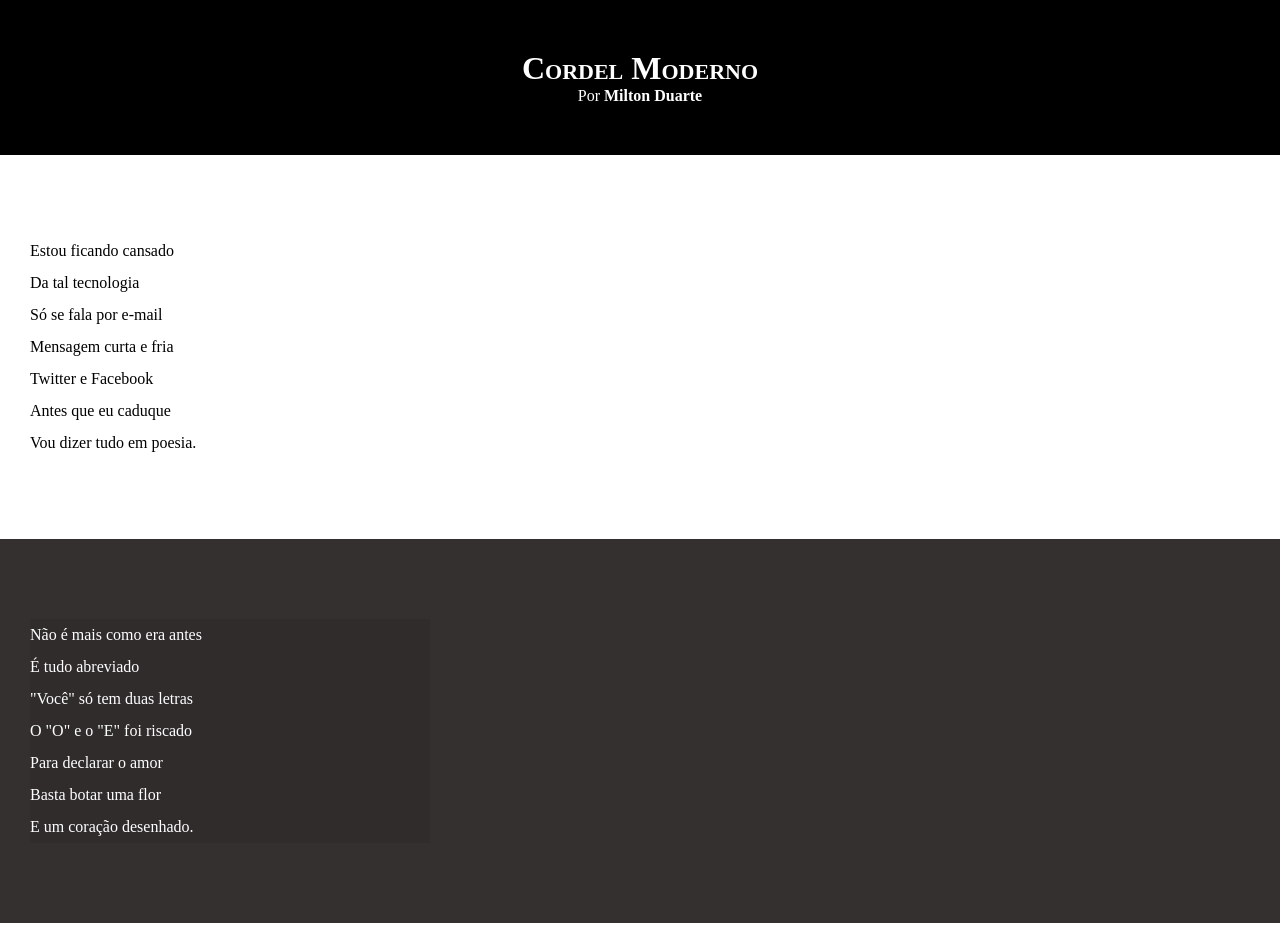
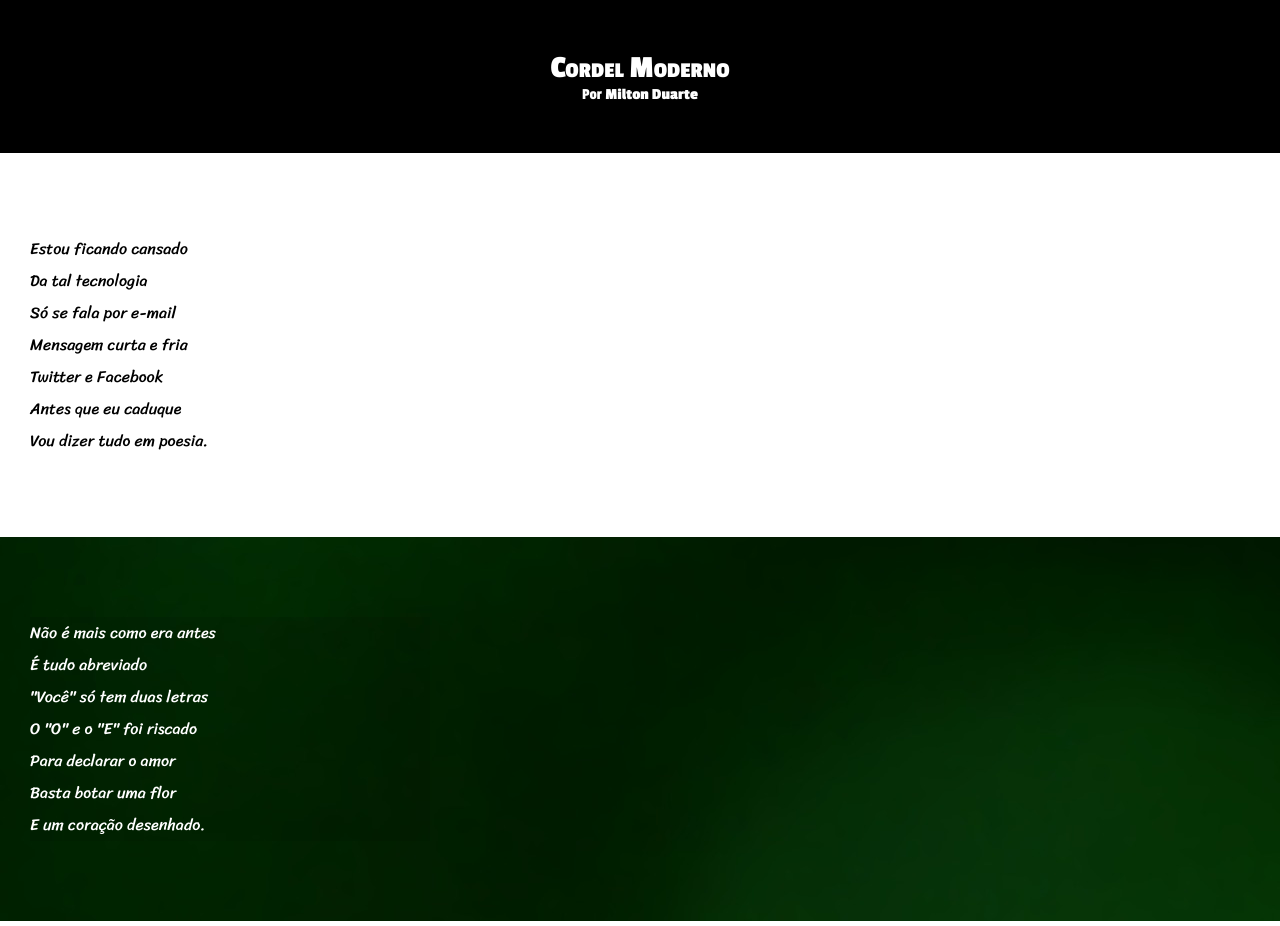
Before and after one commit to pedroaf12/html-css, a plain HTML site: page desafios/d012/index.html in a window 1280 px wide. Shown: the top 926 px of the page. Drawn offline with Linux system fonts and the light colour scheme.

```diff
--- a/desafios/d012/estilo/style.css
+++ b/desafios/d012/estilo/style.css
@@ -1,4 +1,8 @@
 @charset "UTF-8";
+
+@import url('https://fonts.googleapis.com/css2?family=Bebas+Neue&family=Passion+One:wght@400;700;900&display=swap');
+
+@import url('https://fonts.googleapis.com/css2?family=Bebas+Neue&family=Passion+One:wght@400;700;900&family=Sriracha&display=swap');
 
 * {
     margin: 0px;
@@ -15,6 +19,7 @@ header {
     background-color: black;
     color: white;
     text-align: center;
+    font-family: "Passion One", sans-serif;
 }
 
 header h1 {
@@ -43,6 +48,7 @@ section {
     padding-bottom: 10vh;
     line-height: 2em;
     padding-left: 30px;
+    font-family: "Sriracha", cursive;
 }
 
 .normal {
@@ -52,6 +58,7 @@ section {
 
 .imagem {
     background-color: rgb(53, 48, 48);
+    background-image: url('../imagens/background001.jpg');
     color: white;
 }
 
```
